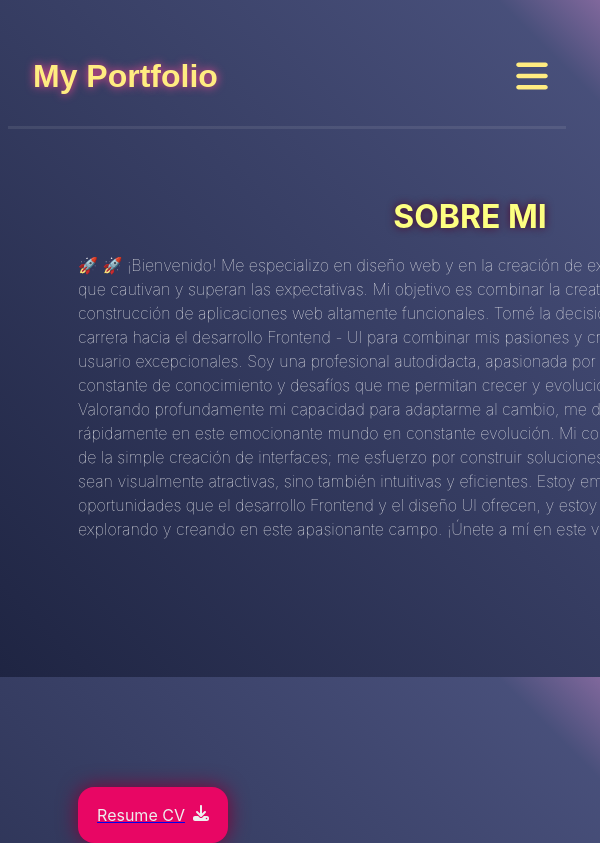
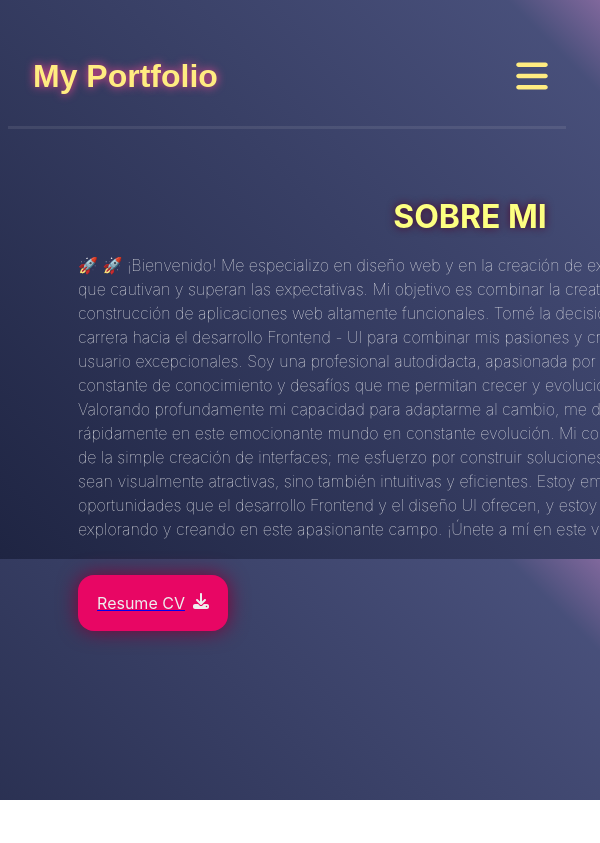
Before and after one commit to YeralShaik/MyPortfolio, a React (Vite) app: page /SobreMi in a window 600 px wide. Shown: the top 843 px of the page. After the commit the page ends 800 px from the top, so only its background shows below. Built offline with nearby package versions, Linux system fonts and the light colour scheme.

Commit message:
corrigiendo medidas de mobile

```diff
--- a/src/components/AboutMe/style.css
+++ b/src/components/AboutMe/style.css
@@ -71,7 +71,7 @@
     margin: 0px;
     padding: 40px 70px 0 70px;
     width: auto;
-    height: 700px;
+    height: auto;
 
     }
 .aboutMe-Text {
@@ -127,7 +127,7 @@ color: #e80664;
   font-size: 16px;
   font-weight: 100;
   width: 100%;
-  height: 500px;
+  height: auto;
 }
 
 
@@ -139,7 +139,7 @@ color: #e80664;
     margin: 0px;
     padding: 40px 70px 0 70px;
     width: 760px;
-    height: 500px;
+    height: auto;
 
   }
 .aboutMe-Text {
--- a/src/components/Home/style.css
+++ b/src/components/Home/style.css
@@ -112,10 +112,11 @@ h1 {
   place-items: center;
   align-items: center;
   justify-content: center;
-  width: 550px;
+  width: auto;
+  height: auto;
   margin-left: 10px;
   margin-right: 20px;
-  padding-top: 20px;
+  padding-top: 80px;
   padding-bottom: 200px;
 
 
--- a/src/components/Projects/style.css
+++ b/src/components/Projects/style.css
@@ -129,9 +129,8 @@ a {
 }
 
 .project-img {
-    width: 290px;
+    max-width: 225px;
     height: auto;
-    margin-left: 50px;
     border-radius: 8px;
     cursor: pointer;
 
@@ -145,6 +144,9 @@ a {
     margin: 0px;
     padding: 10px;
     padding-top: 10px;
+    width: auto;
+    display: flex;
+    flex-wrap: wrap;
 
   }
 
--- a/src/components/Tools/style.css
+++ b/src/components/Tools/style.css
@@ -45,7 +45,7 @@
          flex-wrap: wrap;
          gap: 8px;
          width: 85%;
-         height: 850px;
+         height: auto;
          margin-top: 10px;
          margin-bottom: 32px;
          align-items: left;
```
